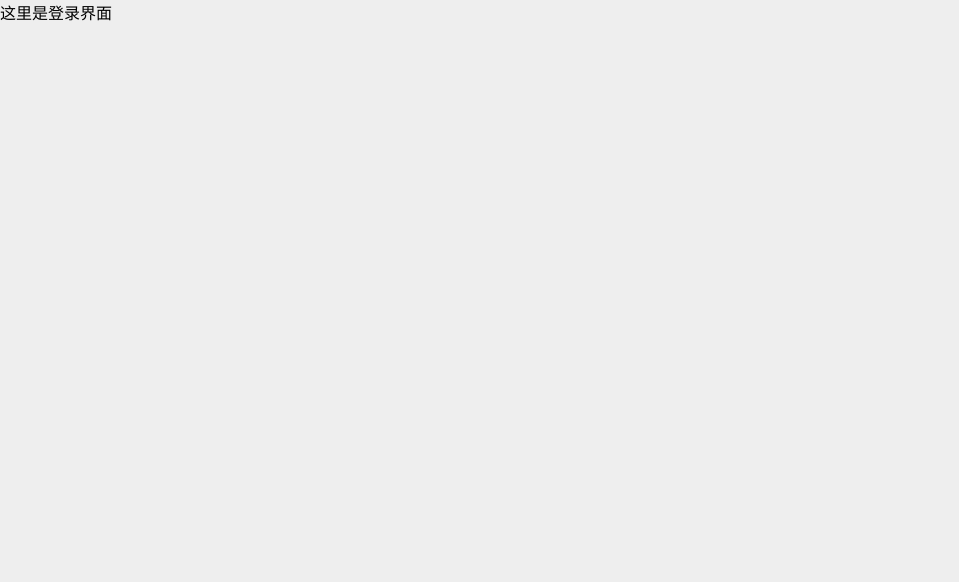
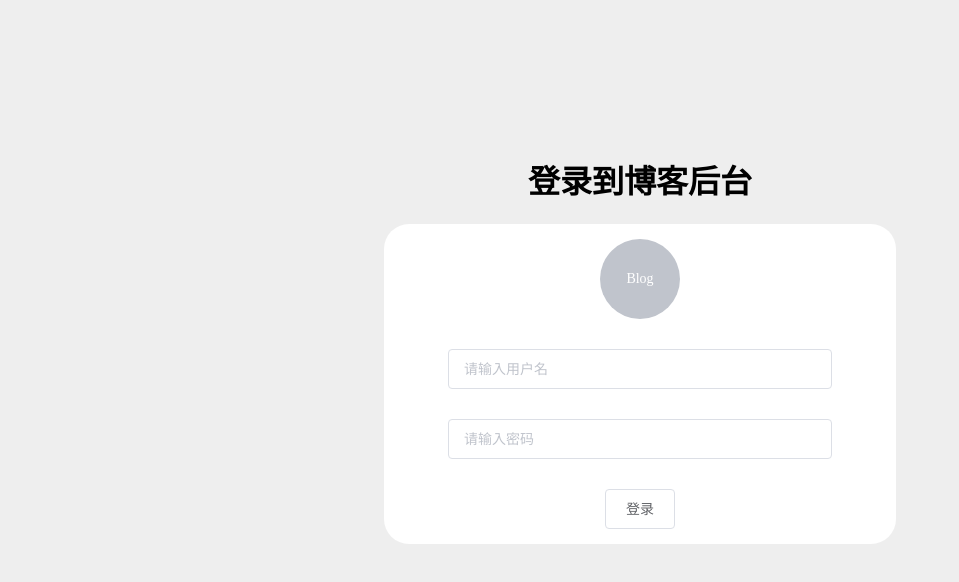
Before and after one commit to shaunyoung11/my-blog, a Vue app in the folder blog-back-stage/: page /#/login in a window 1280 px wide. Shown: the top 582 px of the page, without its empty margins (0-959 px from the left). Built offline with nearby package versions, Linux system fonts and the light colour scheme.

Commit message:
finish view of login

```diff
--- a/blog-back-stage/src/router/index.js
+++ b/blog-back-stage/src/router/index.js
@@ -12,15 +12,18 @@ import SubHome from '../components/global/SubHome';
 Vue.use(VueRouter);
 
 const routes = [
+  // 根地址重定向
   {
     path: '/',
     redirect: '/login',
   },
+  // 登录页路由
   {
     path: '/login',
     name: 'Login',
     component: Login,
   },
+  // 管理后台主页
   {
     path: '/home',
     component: Home,
--- a/blog-back-stage/src/views/Login.vue
+++ b/blog-back-stage/src/views/Login.vue
@@ -1,10 +1,69 @@
 <template>
-  <div class="login">这里是登录界面</div>
+  <div class="login">
+    <h1>登录到博客后台</h1>
+    <div class="box">
+      <el-avatar :size="80">Blog</el-avatar>
+      <el-input
+        label="用户名"
+        type="text"
+        placeholder="请输入用户名"
+        v-model="username"
+        clearable
+      ></el-input>
+      <el-input
+        label="密码"
+        type="password"
+        placeholder="请输入密码"
+        v-model="password"
+        clearable
+      ></el-input>
+      <el-button @click="handleClickLogin">登录</el-button>
+    </div>
+  </div>
 </template>
 
 <script>
-export default {};
+export default {
+  data() {
+    return {
+      username: "",
+      password: "",
+    };
+  },
+  methods: {
+    handleClickLogin() {
+      console.log("login clicked");
+    },
+  },
+};
 </script>
 
 <style lang="scss" scoped>
+.login {
+  display: flex;
+  flex-direction: column;
+  justify-content: center;
+  align-items: center;
+  width: 100%;
+  height: 100%;
+  h1 {
+    margin-top: -100px;
+  }
+  .box {
+    width: 30%;
+    height: 40%;
+    background-color: #fff;
+    border-radius: 25px;
+    padding: 0 5%;
+    display: flex;
+    flex-direction: column;
+    justify-content: space-around;
+    align-items: center;
+    .el-avatar--80 {
+      width: 80px;
+      height: 80px;
+      transform: translateY(-50%);
+    }
+  }
+}
 </style>
```
